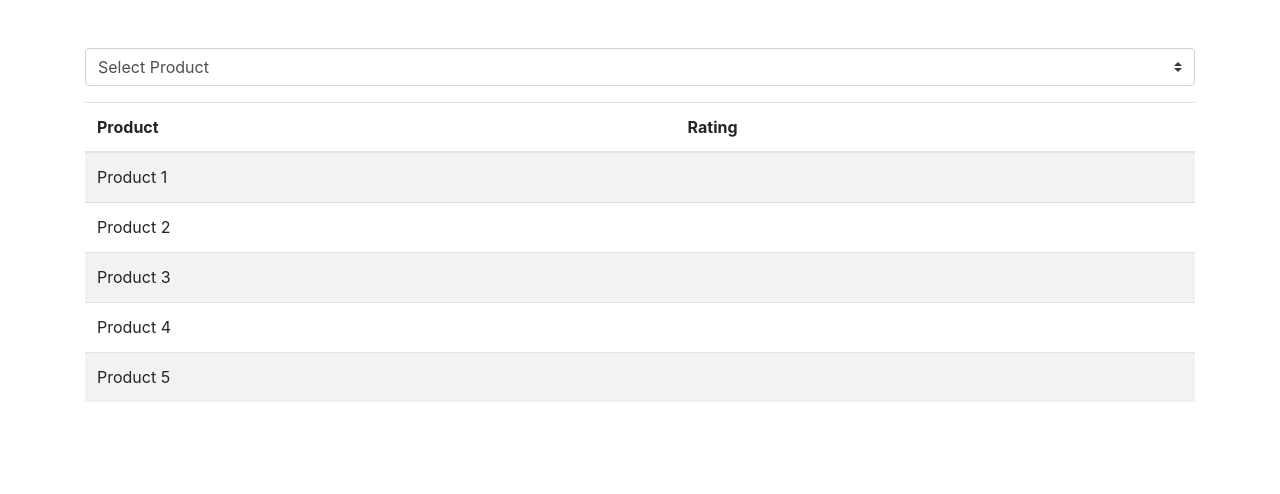
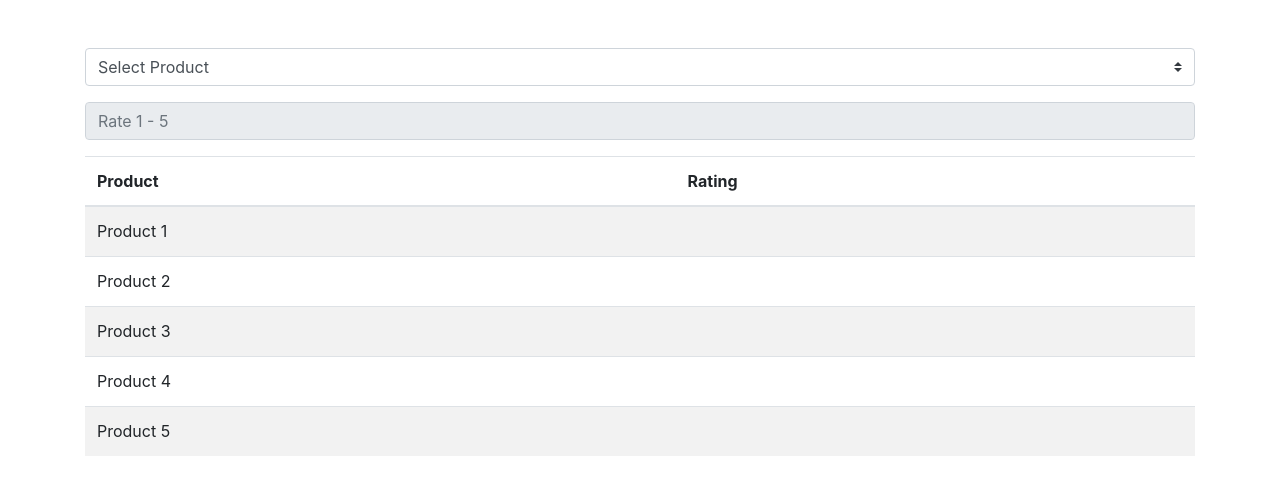
Before and after one commit to webQbe/js_star_ratings, a plain HTML site: page index.html in a window 1280 px wide. Drawn offline with nearby package versions, Linux system fonts and the light colour scheme.

Commit message:
Added Input to collect Rating Value

```diff
--- a/index.html
+++ b/index.html
@@ -67,6 +67,10 @@
                     <option value="product4">Product 4</option>
                     <option value="product5">Product 5</option>
                 </select>
+            </div>
+            <div class="form-group">
+                <!-- INCREASE / DECREASE BY 0.1, MAX RATING = 5.0 -->
+                <input type="number" id="rating-control" class="form-control" step="0.1" max="5"  placeholder="Rate 1 - 5" disabled>
             </div>
 
             <!-- PRODUCT TABLE -->
@@ -143,9 +147,11 @@
 
             }
 
-
             // Total Stars
             const starsTotal = 5;
+
+            // Listen for Page Load
+            document.addEventListener('DOMContentLoaded', getRatings);
 
             // Get ratings
             function getRatings(){
@@ -173,8 +179,9 @@
 
             }
 
-            // Run getRatings() when page loads
-            document.addEventListener('DOMContentLoaded', getRatings);
+
+
+
 
 
         </script>
```
